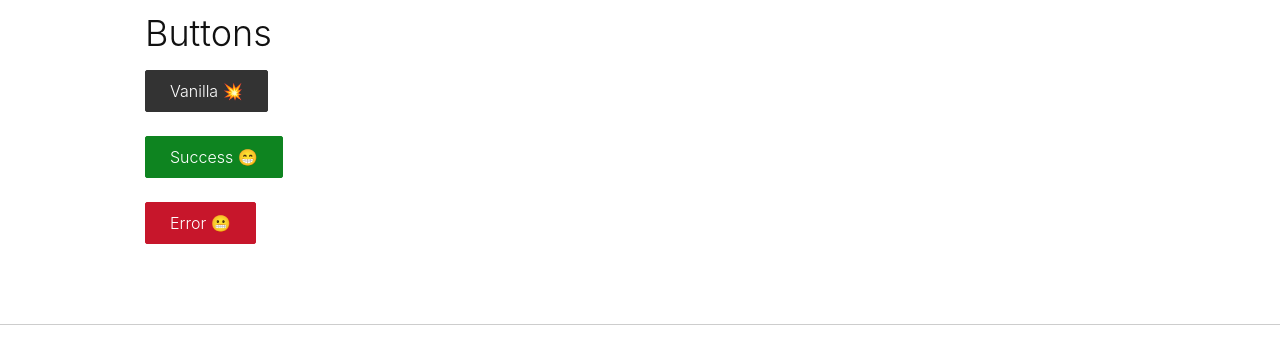
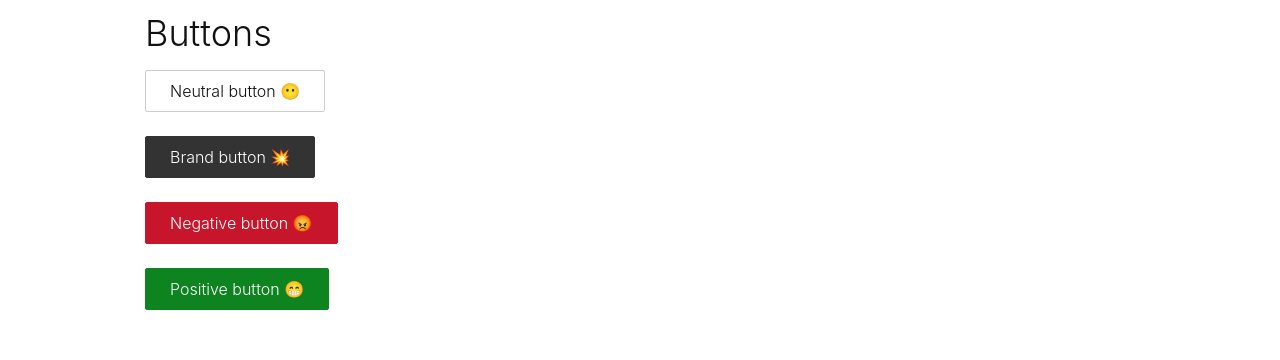
Before and after one commit to canonical-web-and-design/vanilla-framework-react, a React (Create React App) app: page / in a window 1280 px wide. Shown: the part 561-921 px from the top of the page. Built offline with nearby package versions, Linux system fonts and the light colour scheme; a web font is replaced by a local one.

Commit message:
Combine button components into single component
Fixes #1

```diff
--- a/src/App.js
+++ b/src/App.js
@@ -2,9 +2,7 @@ import React, { Component } from 'react';
 import './App.css';
 
 // Components
-import ButtonBrand from './components/ButtonBrand';
-import ButtonNegative from './components/ButtonNegative';
-import ButtonPositive from './components/ButtonPositive';
+import Button from './components/Button';
 import Switch from './components/Switch';
 
 class App extends Component {
@@ -36,9 +34,10 @@ class App extends Component {
           <div className="row">
             <div className="col-6">
               <h2>Buttons</h2>
-              <ButtonBrand value="Vanilla 💥" />
-              <ButtonPositive value="Success 😁" />
-              <ButtonNegative value="Error 😬" />
+              <Button value="Neutral button 😶" type="neutral" />
+              <Button value="Brand button 💥" type="brand" />
+              <Button value="Negative button 😡" type="negative" />
+              <Button value="Positive button 😁" type="positive" />
             </div>
           </div>
         </div>
--- /dev/null
+++ b/src/components/Button.js
@@ -0,0 +1,11 @@
+import React from 'react';
+
+class Button extends React.Component {
+  render() {
+    return (
+      <p><button className={"p-button--" + this.props.type}>{this.props.value}</button></p>
+    )
+  }
+}
+
+export default Button;
--- a/src/components/ButtonBrand.js
+++ /dev/null
@@ -1,11 +0,0 @@
-import React from 'react';
-
-class ButtonBrand extends React.Component {
-  render() {
-    return (
-      <p><button className="p-button--brand">{this.props.value}</button></p>
-    )
-  }
-}
-
-export default ButtonBrand;
--- a/src/components/ButtonNegative.js
+++ /dev/null
@@ -1,11 +0,0 @@
-import React from 'react';
-
-class ButtonNegative extends React.Component {
-  render() {
-    return (
-      <p><button className="p-button--negative">{this.props.value}</button></p>
-    )
-  }
-}
-
-export default ButtonNegative;
--- a/src/components/ButtonPositive.js
+++ /dev/null
@@ -1,11 +0,0 @@
-import React from 'react';
-
-class ButtonPositive extends React.Component {
-  render() {
-    return (
-      <p><button className="p-button--positive">{this.props.value}</button></p>
-    )
-  }
-}
-
-export default ButtonPositive;
```
